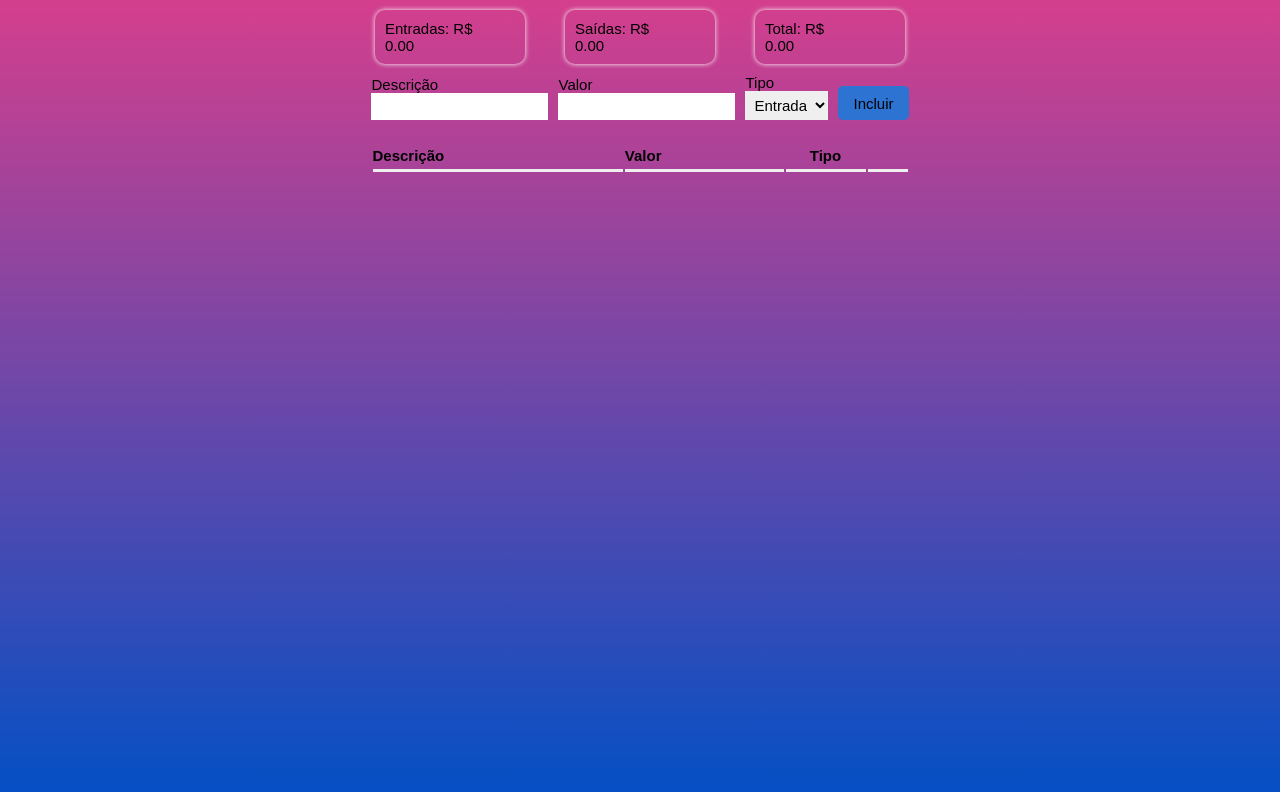
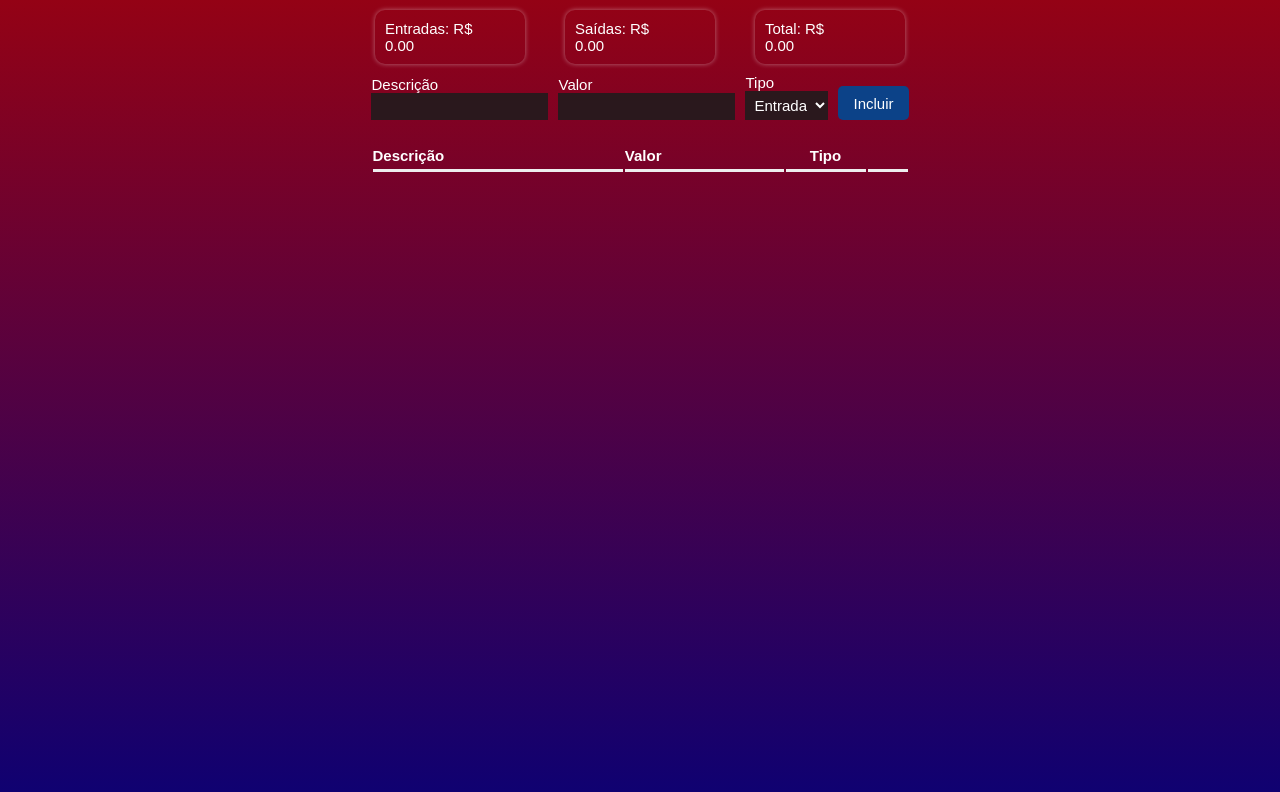
Before and after one commit to WashingtonLJunior/financas, a plain HTML site: page index.html in a window 1280 px wide. Drawn offline with nearby package versions, Linux system fonts and the light colour scheme.

Commit message:
second commit

```diff
--- a/style.css
+++ b/style.css
@@ -5,10 +5,11 @@
     font-family: '', sans-serif;
     font-size: 15px;
     outline: none;
+    color: rgb(255, 255, 255);
 }
 
 body{
-    background-image: linear-gradient(to top, #0250c5 0%, #d43f8d 100%);
+    background-image: linear-gradient(to top, #0e0172 0%, #940215 100%);
     height: 100vh;
     display: flex;
     justify-content: center;
@@ -34,7 +35,7 @@ main{
 .resume>div{
     display: flex;
     flex-direction: column;
-    box-shadow: 0px 0px 5px rgb(255, 255, 255);
+    box-shadow: 0px 0px 5px rgb(255, 255, 255, 0.407);
     border-radius: 10px;
     padding: 10px;
     width: 150px;
@@ -56,8 +57,8 @@ main{
 }
 
 .newItem>button{
-    background-color: #2c73d2;
-    color: rgb(0, 0, 0);
+    background-color: #0c4288;
+    color: rgb(255, 255, 255);
     border: none;
     padding: 0 15px;
     border-radius: 5px;
@@ -66,10 +67,14 @@ main{
 }
 
 input, select{
+    background: rgba(28, 28, 28, 0.862);
     border: none;
-    color: rgb(0, 0, 0);
+    color: rgb(255, 255, 255);
     padding: 5px;
 }
+
+/*Tabelas
+---------------------------*/
 
 .divTable{
     width: 100%;
@@ -89,16 +94,22 @@ th{
     padding-bottom: 5px;
 }
 
+/*Icones de entrada e saida
+---------------------------*/
+
 i{
     font-size: 25px;
 }
 
 .bxs-chevron-up-circle{
-    color: #6edcd9;
+    color: #00b3ad;
 }
 .bxs-chevron-down-circle{
-    color: #E15fed;
+    color: #ff009d;
 }
+
+/*Area de colunas
+-----------------*/
 
 .columnAction{
     width: 40px;
```
